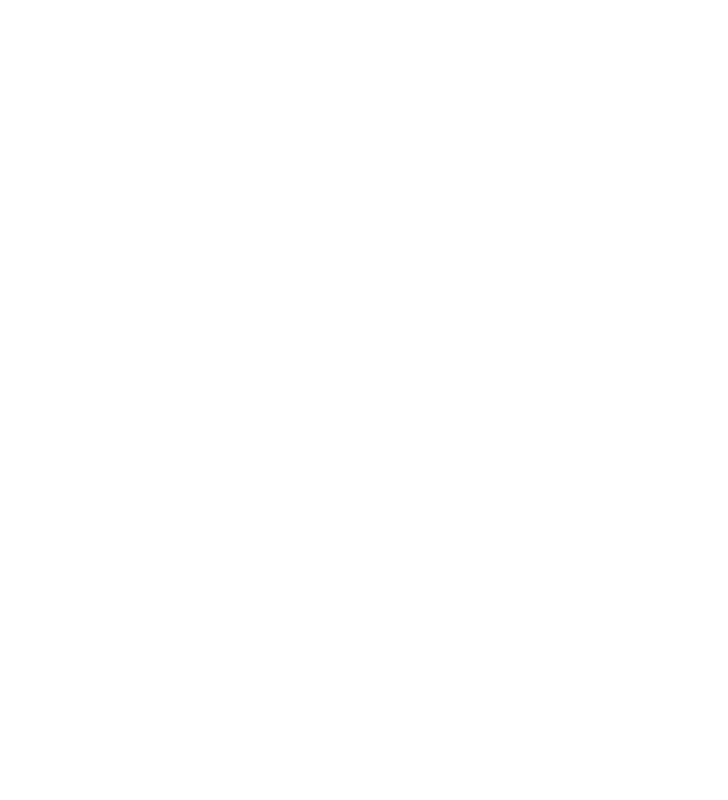
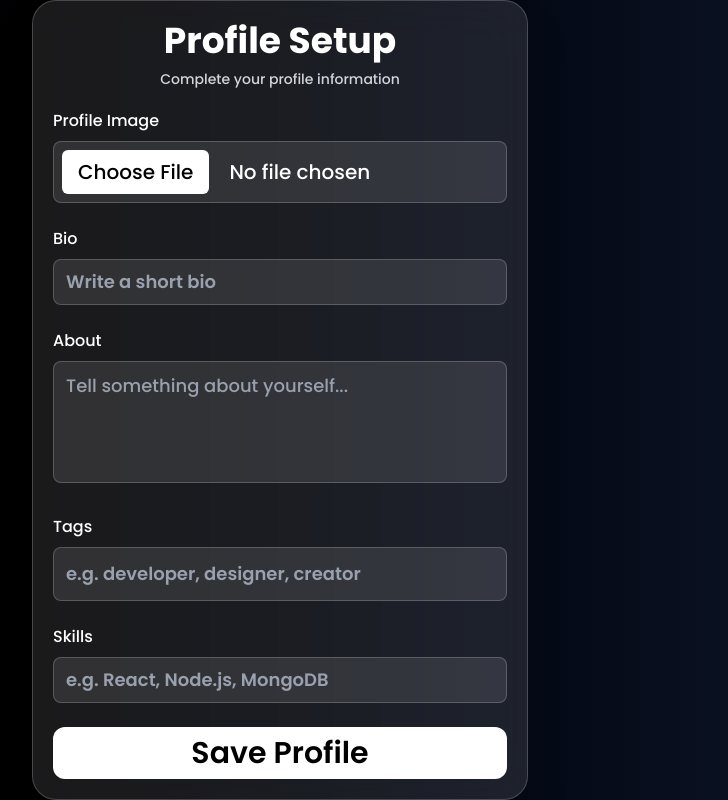
Before and after one commit to BharatKhandelwal0/ProfileX, a React app in the folder Frontend/: page /info in a window 1280 px wide. Before the commit this address had no page. Shown: the whole page, without its empty margins (360-1088 px from the left). Built offline with nearby package versions, Linux system fonts and the light colour scheme; the HTML template or start-up script is replaced by a standard one.

Commit message:
add profile setup and registration info components; update routes and schema fields

```diff
--- a/Frontend/src/App.jsx
+++ b/Frontend/src/App.jsx
@@ -7,6 +7,8 @@ import ForgetPassword from './components/login/ForgetPassword.jsx'
 import EnterOtp from './components/login/EnterOtp.jsx'
 import ProtectedRoute from './components/verification/ProtectedRoute.jsx'
 import UpdatePassword from './components/login/UpdatePassword.jsx'
+import Info from './components/register/Info.jsx'
+import RegInfo from './components/register/RegInfo.jsx'
 
 const App = () => {
   return (
@@ -25,6 +27,8 @@ const App = () => {
           <Route path='/register' element={<RegisterPage/>} />
           <Route path='/profile' element={<Main/>} />
           <Route path='/update-password' element={<UpdatePassword/>} />
+          <Route path='/info' element={<Info/>} />
+          <Route path='/reginfo' element={<RegInfo/>} />
         </Routes>
       </BrowserRouter>
     </div>
--- /dev/null
+++ b/Frontend/src/components/register/Info.jsx
@@ -0,0 +1,140 @@
+// ProfileSetup.jsx
+
+import React, { useState } from "react";
+
+const ProfileSetup = () => {
+  const [formData, setFormData] = useState({
+    bio: "",
+    about: "",
+    tags: "",
+    skills: "",
+    image: null,
+  });
+
+  const handleChange = (e) => {
+    const { name, value, files } = e.target;
+
+    setFormData({
+      ...formData,
+      [name]: files ? files[0] : value,
+    });
+  };
+
+  const handleSubmit = async (e) => {
+    e.preventDefault();
+
+    console.log(formData);
+
+    // backend API logic here
+  };
+
+  return (
+    <div>
+
+      <div className="w-full max-w-2xl bg-white/10 backdrop-blur-xl border border-white/20 rounded-3xl shadow-2xl p-5">
+
+        <h1 className="text-4xl font-bold text-center text-white mb-2">
+          Profile Setup
+        </h1>
+
+        <p className="text-center text-sm font-medium text-gray-300 mb-5">
+          Complete your profile information
+        </p>
+
+        <form onSubmit={handleSubmit} className="space-y-6">
+
+          {/* Profile Image */}
+          <div>
+            <label className="block text-base text-white mb-2 font-medium">
+              Profile Image
+            </label>
+
+            <input
+              type="file"
+              name="image"
+              accept="image/*"
+              onChange={handleChange}
+              className="w-full bg-white/10 text-xl font-medium text-white border border-white/20 rounded-lg px-2 py-2 file:bg-white file:mr-5 file:text-black file:border-none file:px-4 file:py-2 file:rounded-md file:cursor-pointer"
+            />
+          </div>
+
+          {/* Bio */}
+          <div>
+            <label className="block text-base text-white mb-2 font-medium">
+              Bio
+            </label>
+
+            <input
+              type="text"
+              name="bio"
+              placeholder="Write a short bio"
+              value={formData.bio}
+              onChange={handleChange}
+              className="w-full bg-white/10 text-lg font-semibold text-white placeholder:text-gray-400 border border-white/20 rounded-lg px-3 py-2 outline-none focus:ring-1 focus:ring-gray-600"
+            />
+          </div>
+
+          {/* About */}
+          <div>
+            <label className="block text-base text-white mb-2 font-medium">
+              About
+            </label>
+
+            <textarea
+              name="about"
+              rows="4"
+              placeholder="Tell something about yourself..."
+              value={formData.about}
+              onChange={handleChange}
+              className="w-full leading-6 bg-white/10 text-lg font-medium text-white placeholder:text-gray-400 border border-white/20 rounded-lg px-3 py-3 outline-none focus:ring-1 focus:ring-gray-600 resize-none"
+            />
+          </div>
+
+          {/* Tags */}
+          <div>
+            <label className="block text-base text-white mb-2 font-medium">
+              Tags
+            </label>
+
+            <input
+              type="text"
+              name="tags"
+              placeholder="e.g. developer, designer, creator"
+              value={formData.tags}
+              onChange={handleChange}
+              className="w-full text-lg font-semibold bg-white/10 text-white placeholder:text-gray-400 border border-white/20 rounded-lg px-3 py-3 outline-none focus:ring-1 focus:ring-gray-600"
+            />
+          </div>
+
+          {/* Skills */}
+          <div>
+            <label className="block text-base text-white mb-2 font-medium">
+              Skills
+            </label>
+
+            <input
+              type="text"
+              name="skills"
+              placeholder="e.g. React, Node.js, MongoDB"
+              value={formData.skills}
+              onChange={handleChange}
+              className="w-full text-lg font-semibold bg-white/10 text-white placeholder:text-gray-400 border border-white/20 rounded-lg px-3 py-2 outline-none focus:ring-1 focus:ring-gray-600"
+            />
+          </div>
+
+          {/* Submit Button */}
+          <button
+            type="submit"
+            className="w-full bg-white hover:bg-gray-200 text-black font-semibold py-2 rounded-xl transition duration-300"
+          >
+            Save Profile
+          </button>
+
+        </form>
+
+      </div>
+    </div>
+  );
+};
+
+export default ProfileSetup;
--- /dev/null
+++ b/Frontend/src/components/register/RegInfo.jsx
@@ -0,0 +1,22 @@
+import React from 'react'
+import RegisterPage from './RegisterPage.jsx'
+import blueClouds from "../../assets/blueClouds.jpeg"
+import Info from './Info.jsx'
+import stone from "../../assets/volcano.jpeg"
+
+
+const RegInfo = () => {
+  return (
+        <div className="min-h-screen w-screen flex items-center justify-evenly bg-linear-to-br from-slate-900 via-gray-900 to-black px-4 py-5">
+            <img className="absolute inset-0 w-full h-full object-cover" src={stone} />
+
+            <RegisterPage/>
+            <Info/>
+          </div>
+
+
+
+  )
+}
+
+export default RegInfo
--- a/Frontend/src/components/register/RegisterPage.jsx
+++ b/Frontend/src/components/register/RegisterPage.jsx
@@ -48,8 +48,7 @@ const SignupPage = () => {
   };
 
   return (
-    <div className="relative object-cover min-h-screen w-screen flex items-center justify-center bg-linear-to-br from-black via-slate-900 to-slate-800 px-4">
-      <img className="absolute inset-0 w-full h-full object-cover" src={stone} />
+    <div>
       <div className="w-full max-w-md bg-white/10 backdrop-blur-md shadow-lg rounded-2xl p-8 " style={{
             background: "rgba(255,255,255,0.07)",
             backdropFilter: "blur(24px)",
@@ -77,7 +76,7 @@ const SignupPage = () => {
               value={formData.firstName}
               onChange={handleChange}
               required
-              className="w-full border border-gray-300 text-lg rounded-lg px-4 py-3 outline-none focus:ring-1 "
+              className="w-full bg-white/10 border border-gray-300 text-lg rounded-lg px-4 py-3 outline-none focus:ring-1 "
             />
           </div>
 
@@ -94,7 +93,7 @@ const SignupPage = () => {
               value={formData.lastName}
               onChange={handleChange}
               required
-              className="w-full border border-gray-300 text-lg rounded-lg px-4 py-3 outline-none focus:ring-1 "
+              className="w-full bg-white/10 border border-gray-300 text-lg rounded-lg px-4 py-3 outline-none focus:ring-1 "
             />
           </div>
 
@@ -111,7 +110,7 @@ const SignupPage = () => {
               value={formData.email}
               onChange={handleChange}
               required
-              className="w-full border border-gray-300 text-lg rounded-lg px-4 py-3 outline-none focus:ring-1 "
+              className="w-full bg-white/10 border border-gray-300 text-lg rounded-lg px-4 py-3 outline-none focus:ring-1 "
             />
           </div>
 
@@ -128,7 +127,7 @@ const SignupPage = () => {
               value={formData.password}
               onChange={handleChange}
               required
-              className="w-full border border-gray-300 text-lg rounded-lg px-4 py-3 outline-none focus:ring-1 "
+              className="w-full bg-white/10 border border-gray-300 text-lg rounded-lg px-4 py-3 outline-none focus:ring-1 "
             />
             <button type="button" onClick={()=>{setShowPassword(!showPassword)}} className="absolute p-1 top-6 right-2 translate-y-1/2 cursor-pointer transition duration-300">
               {showPassword ? <Eye size={18} /> : <EyeOff size={18} />}
```
Also changed, not shown: Frontend/src/assets/blueClouds.jpeg (added), 1 other file (tests, documents, lock files or other folders).
